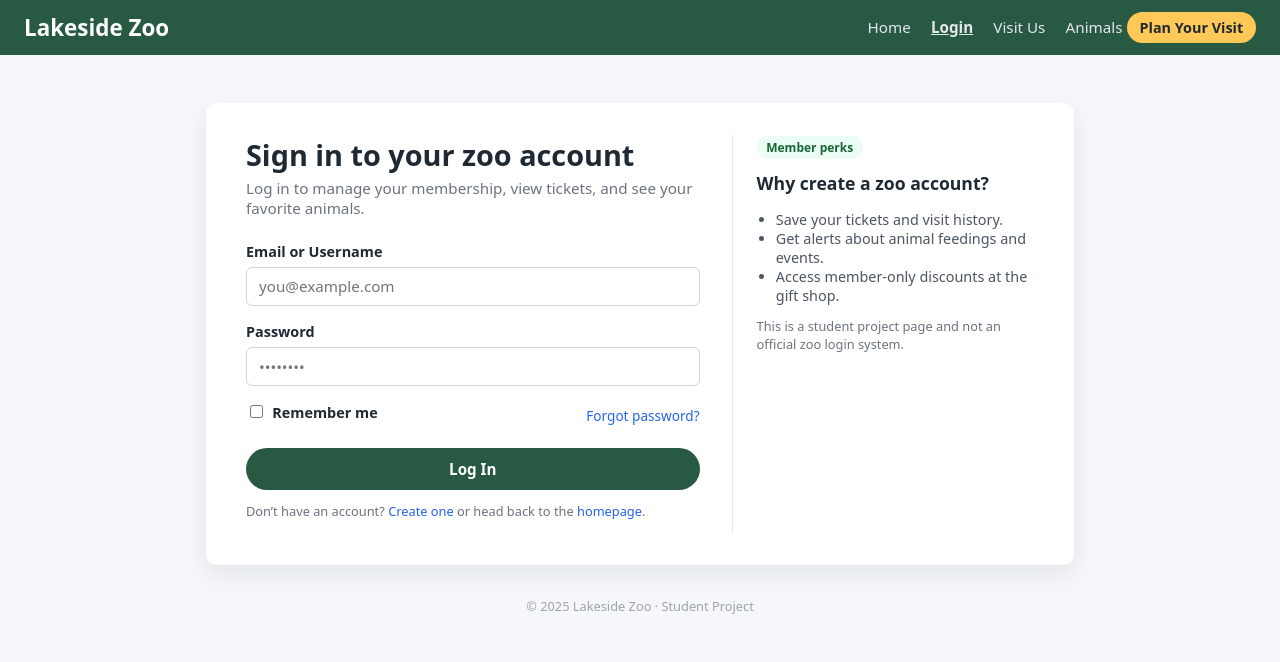
After one commit to brucethao/DatabaseProject, a Django app: template templates/Mort.html in a window 1280 px wide. The commit adds this page. Shown: the top 662 px of the page. Run offline with Django 5.2, Linux system fonts and the light colour scheme; the template is opened without the code that fills it, so the values that code supplies are empty.

Commit message:
Added login page

```diff
--- /dev/null
+++ b/templates/Mort.html
@@ -0,0 +1,276 @@
+<!DOCTYPE html>
+<html lang="en">
+<head>
+    <meta charset="UTF-8">
+    <title>Lakeside Zoo – Login</title>
+    <style>
+        /* ====== Base styles (same vibe as homepage) ====== */
+        * {
+            box-sizing: border-box;
+            font-family: system-ui, -apple-system, BlinkMacSystemFont, "Segoe UI", sans-serif;
+        }
+
+        body {
+            margin: 0;
+            padding: 0;
+            background-color: #f5f7fa;
+            color: #1f2933;
+        }
+
+        a {
+            color: #2563eb;
+            text-decoration: none;
+        }
+
+        a:hover {
+            text-decoration: underline;
+        }
+
+        /* ====== Header (same as homepage) ====== */
+        header {
+            background-color: #285943; /* dark green */
+            color: #ffffff;
+            padding: 0.75rem 1.5rem;
+            display: flex;
+            align-items: center;
+            justify-content: space-between;
+        }
+
+        .logo {
+            font-size: 1.4rem;
+            font-weight: 700;
+        }
+
+        nav a {
+            margin-left: 1rem;
+            font-size: 0.95rem;
+            color: #e5e7eb;
+        }
+
+        nav a.active {
+            font-weight: 600;
+            text-decoration: underline;
+        }
+
+        .nav-cta {
+            padding: 0.35rem 0.8rem;
+            border-radius: 999px;
+            border: none;
+            background-color: #ffc857; /* yellow accent */
+            color: #1f2933;
+            font-size: 0.9rem;
+            font-weight: 600;
+            cursor: pointer;
+        }
+
+        /* ====== Layout ====== */
+        .page-wrap {
+            max-width: 900px;
+            margin: 3rem auto;
+            padding: 0 1rem;
+        }
+
+        .login-card {
+            background-color: #ffffff;
+            border-radius: 10px;
+            padding: 2rem 2.5rem;
+            box-shadow: 0 10px 25px rgba(15, 23, 42, 0.08);
+            display: grid;
+            grid-template-columns: 3fr 2fr;
+            gap: 2rem;
+        }
+
+        @media (max-width: 768px) {
+            .login-card {
+                grid-template-columns: 1fr;
+            }
+        }
+
+        .login-main h1 {
+            margin-top: 0;
+            margin-bottom: 0.25rem;
+            font-size: 1.8rem;
+        }
+
+        .login-main p.subtitle {
+            margin-top: 0;
+            margin-bottom: 1.5rem;
+            color: #6b7280;
+            font-size: 0.95rem;
+        }
+
+        /* ====== Form ====== */
+        .form-group {
+            margin-bottom: 1rem;
+        }
+
+        label {
+            display: block;
+            font-size: 0.9rem;
+            font-weight: 600;
+            margin-bottom: 0.35rem;
+        }
+
+        input[type="text"],
+        input[type="email"],
+        input[type="password"] {
+            width: 100%;
+            padding: 0.55rem 0.75rem;
+            border-radius: 6px;
+            border: 1px solid #d1d5db;
+            font-size: 0.95rem;
+        }
+
+        input[type="text"]:focus,
+        input[type="email"]:focus,
+        input[type="password"]:focus {
+            outline: none;
+            border-color: #285943;
+            box-shadow: 0 0 0 1px #28594333;
+        }
+
+        .form-row {
+            display: flex;
+            justify-content: space-between;
+            align-items: center;
+            font-size: 0.85rem;
+            margin-bottom: 1.25rem;
+        }
+
+        .form-row input[type="checkbox"] {
+            margin-right: 0.35rem;
+        }
+
+        .btn-login {
+            width: 100%;
+            padding: 0.7rem 1rem;
+            border-radius: 999px;
+            border: none;
+            background-color: #285943;
+            color: #ffffff;
+            font-weight: 600;
+            font-size: 0.95rem;
+            cursor: pointer;
+        }
+
+        .btn-login:hover {
+            background-color: #1f4434;
+        }
+
+        .small-text {
+            font-size: 0.8rem;
+            color: #6b7280;
+            margin-top: 0.75rem;
+        }
+
+        /* ====== Side info panel ====== */
+        .login-side {
+            border-left: 1px solid #e5e7eb;
+            padding-left: 1.5rem;
+        }
+
+        .login-side h2 {
+            margin-top: 0;
+            font-size: 1.1rem;
+        }
+
+        .info-tag {
+            display: inline-block;
+            padding: 0.2rem 0.6rem;
+            border-radius: 999px;
+            background-color: #ecfdf5;
+            color: #166534;
+            font-size: 0.75rem;
+            font-weight: 600;
+            margin-bottom: 0.75rem;
+        }
+
+        .login-side ul {
+            padding-left: 1.2rem;
+            margin-top: 0.25rem;
+            margin-bottom: 0.75rem;
+            font-size: 0.9rem;
+            color: #4b5563;
+        }
+
+        footer {
+            text-align: center;
+            margin-top: 2rem;
+            font-size: 0.8rem;
+            color: #9ca3af;
+        }
+    </style>
+</head>
+<body>
+
+<header>
+    <div class="logo">Lakeside Zoo</div>
+    <nav>
+        <a href="homepage.html">Home</a>
+        <a href="#" class="active">Login</a>
+        <a href="#">Visit Us</a>
+        <a href="#">Animals</a>
+        <button class="nav-cta">Plan Your Visit</button>
+    </nav>
+</header>
+
+<main class="page-wrap">
+    <section class="login-card">
+        <div class="login-main">
+            <h1>Sign in to your zoo account</h1>
+            <p class="subtitle">
+                Log in to manage your membership, view tickets, and see your favorite animals.
+            </p>
+
+            <!-- If you use Django, put {% csrf_token %} inside the form -->
+            <form action="#" method="post">
+                <!-- {% csrf_token %} -->
+
+                <div class="form-group">
+                    <label for="id_username">Email or Username</label>
+                    <input type="text" id="id_username" name="username" placeholder="you@example.com" required>
+                </div>
+
+                <div class="form-group">
+                    <label for="id_password">Password</label>
+                    <input type="password" id="id_password" name="password" placeholder="••••••••" required>
+                </div>
+
+                <div class="form-row">
+                    <label>
+                        <input type="checkbox" name="remember">
+                        Remember me
+                    </label>
+                    <a href="#">Forgot password?</a>
+                </div>
+
+                <button type="submit" class="btn-login">Log In</button>
+
+                <p class="small-text">
+                    Don’t have an account? <a href="#">Create one</a> or head back to the
+                    <a href="homepage.html">homepage</a>.
+                </p>
+            </form>
+        </div>
+
+        <aside class="login-side">
+            <div class="info-tag">Member perks</div>
+            <h2>Why create a zoo account?</h2>
+            <ul>
+                <li>Save your tickets and visit history.</li>
+                <li>Get alerts about animal feedings and events.</li>
+                <li>Access member-only discounts at the gift shop.</li>
+            </ul>
+            <p class="small-text">
+                This is a student project page and not an official zoo login system.
+            </p>
+        </aside>
+    </section>
+
+    <footer>
+        © 2025 Lakeside Zoo · Student Project
+    </footer>
+</main>
+
+</body>
+</html>
```
Also changed, not shown: templates/login.html (+100 -9 lines).
